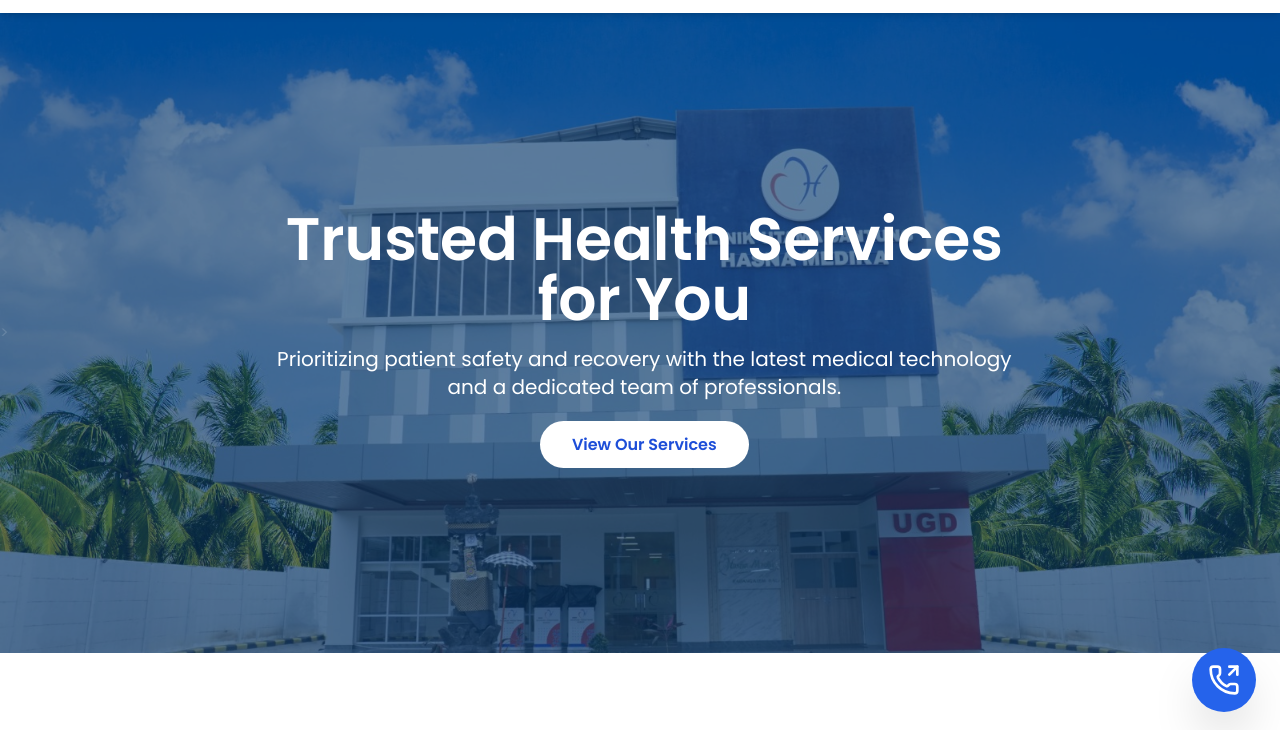
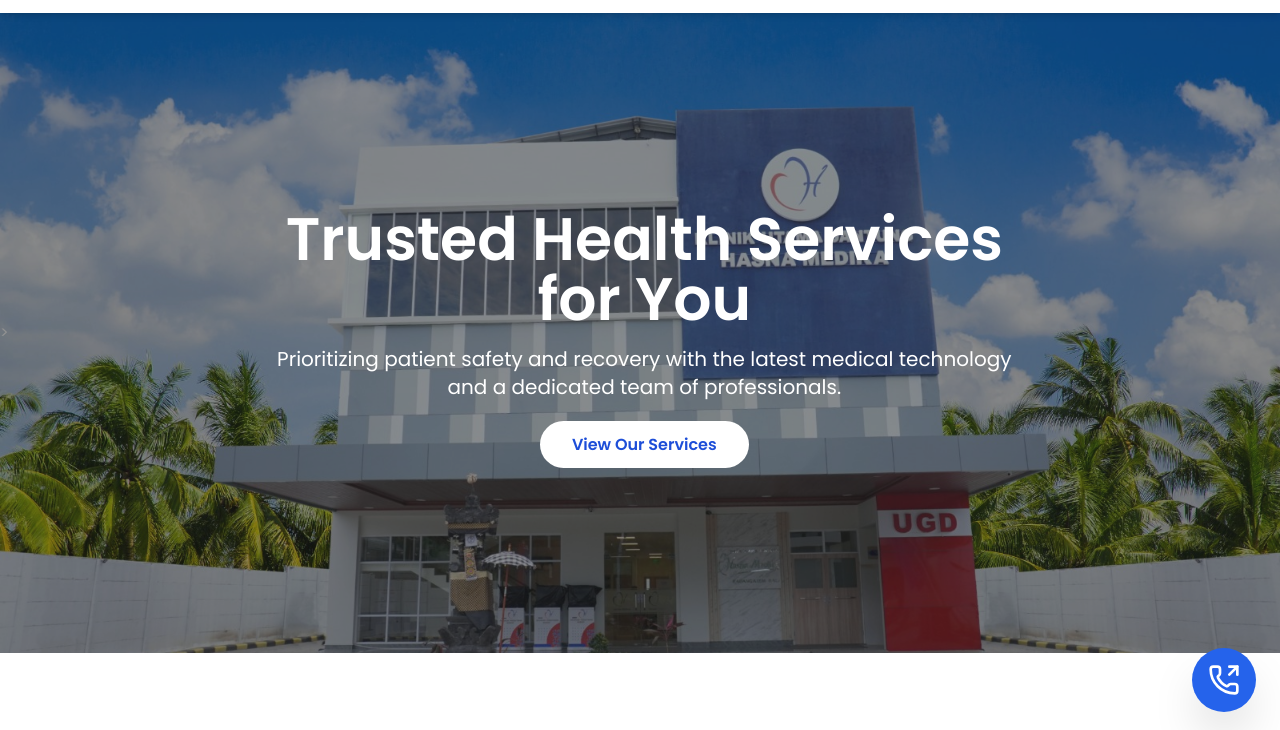
Before and after one commit to dedisuartana/hmkarangasem, a plain HTML site: page index.html in a window 1280 px wide. Shown: the part 64-794 px from the top of the page. Drawn offline with nearby package versions, Linux system fonts and the light colour scheme.

Commit message:
index.css

```diff
--- a/css/index.css
+++ b/css/index.css
@@ -14,7 +14,7 @@
             left: 0;
             right: 0;
             bottom: 0;
-            background-color: rgba(0, 51, 102, 0.6);
+            background-color: rgba(24, 25, 25, 0.479);
             z-index: 1;
         }
         .hero-content {
@@ -353,4 +353,5 @@ body {
   .team-info p {
     font-size: 0.85rem; /* Menyesuaikan ukuran font spesialisasi di mobile */
   }
+
 }
```
